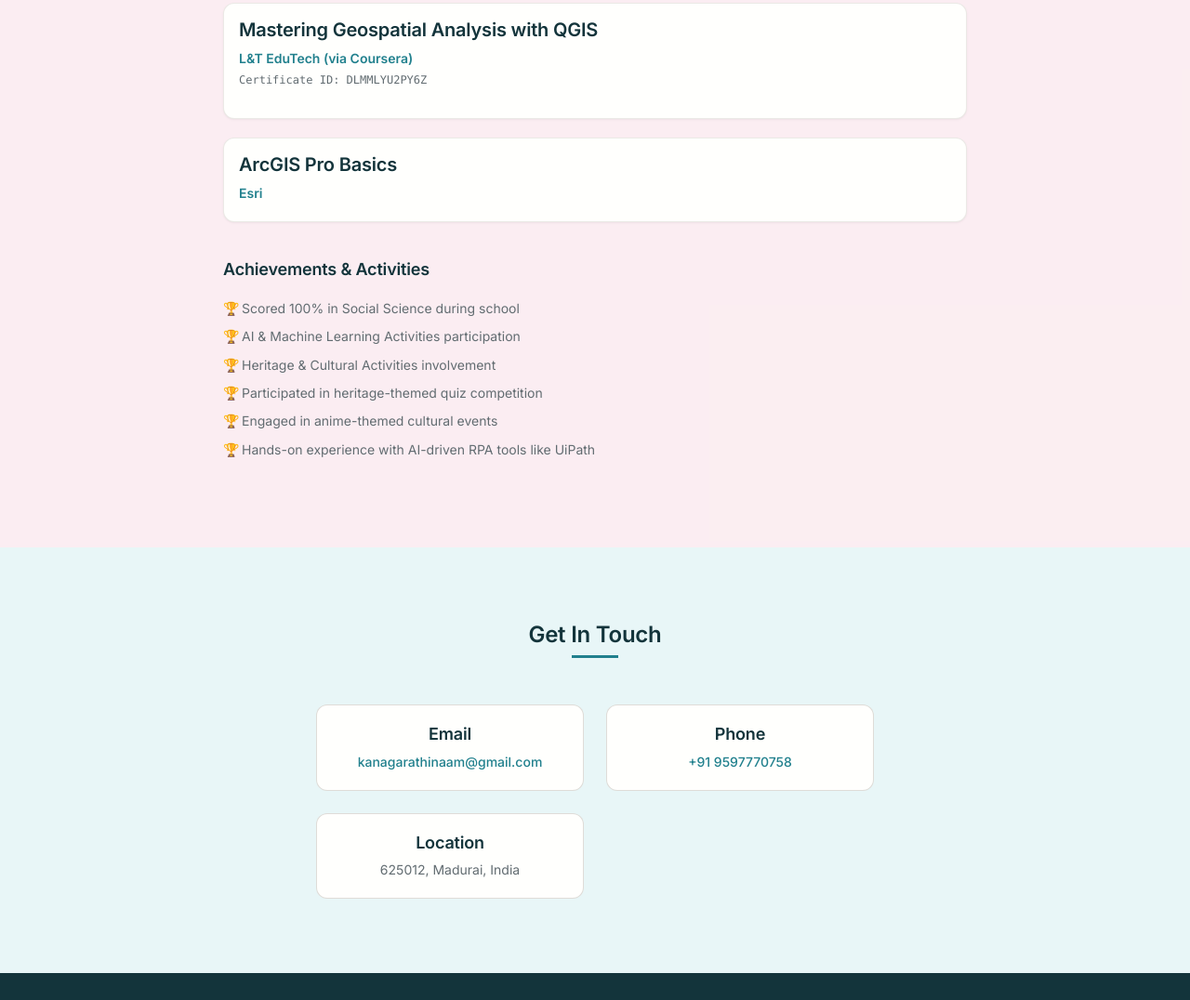
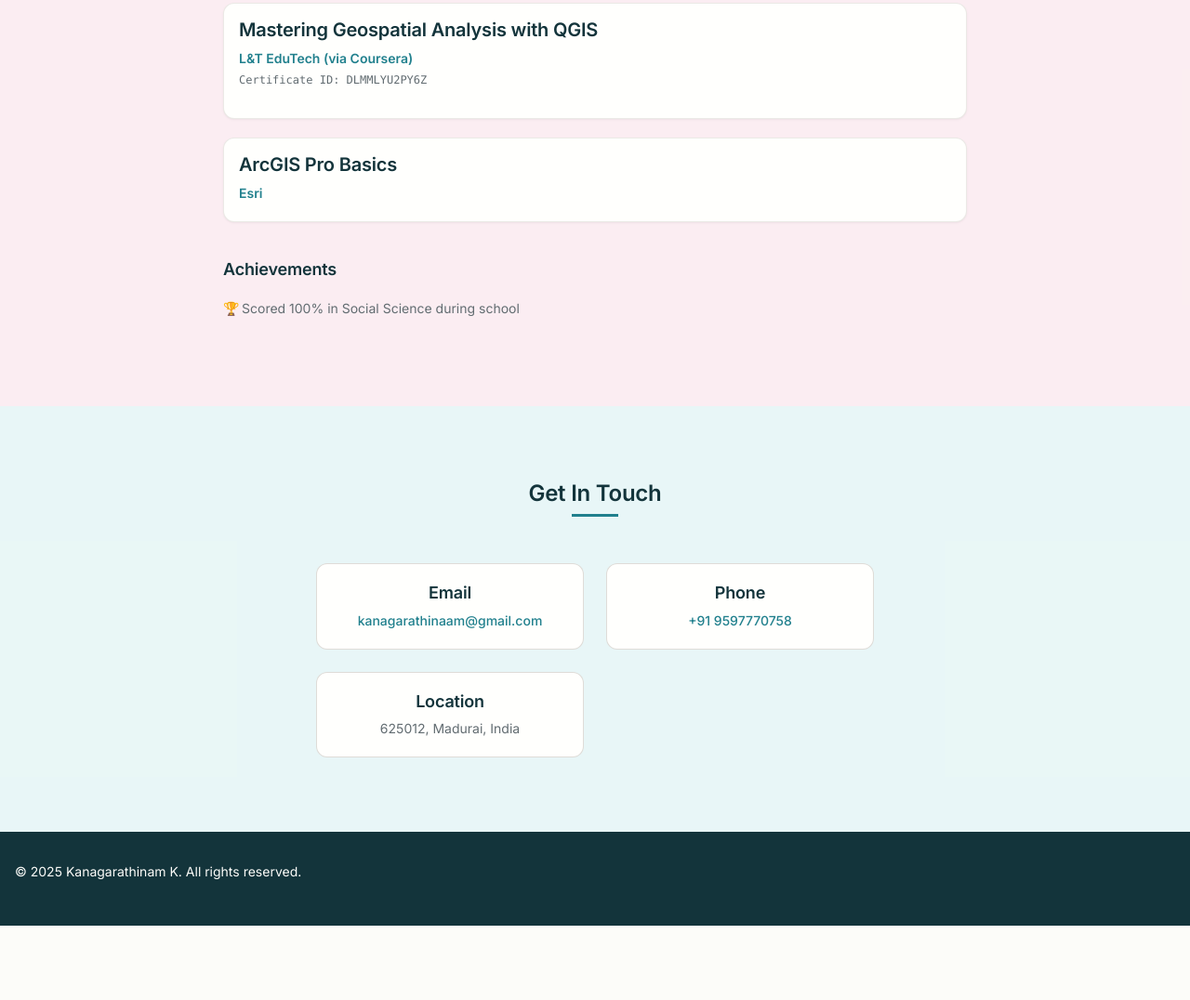
Before and after one commit to kanagarathinam369/Portfolio, a plain HTML site: page index.html in a window 1280 px wide. Shown: the part 4499-5575 px from the top of the page at 93% size. After the commit the page ends 5495 px from the top, so only its background shows below. Drawn offline with Linux system fonts and the light colour scheme; a web font is replaced by a local one.

Commit message:
Update index.html

```diff
--- a/index.html
+++ b/index.html
@@ -317,14 +317,9 @@
                 </div>
 
                 <div class="achievements">
-                    <h3>Achievements & Activities</h3>
+                    <h3>Achievements</h3>
                     <ul>
-                        <li>Scored 100% in Social Science during school</li>
-                        <li>AI & Machine Learning Activities participation</li>
-                        <li>Heritage & Cultural Activities involvement</li>
-                        <li>Participated in heritage-themed quiz competition</li>
-                        <li>Engaged in anime-themed cultural events</li>
-                        <li>Hands-on experience with AI-driven RPA tools like UiPath</li>
+                        <li>Scored 100% in Social Science during school</li
                     </ul>
                 </div>
             </div>
```
